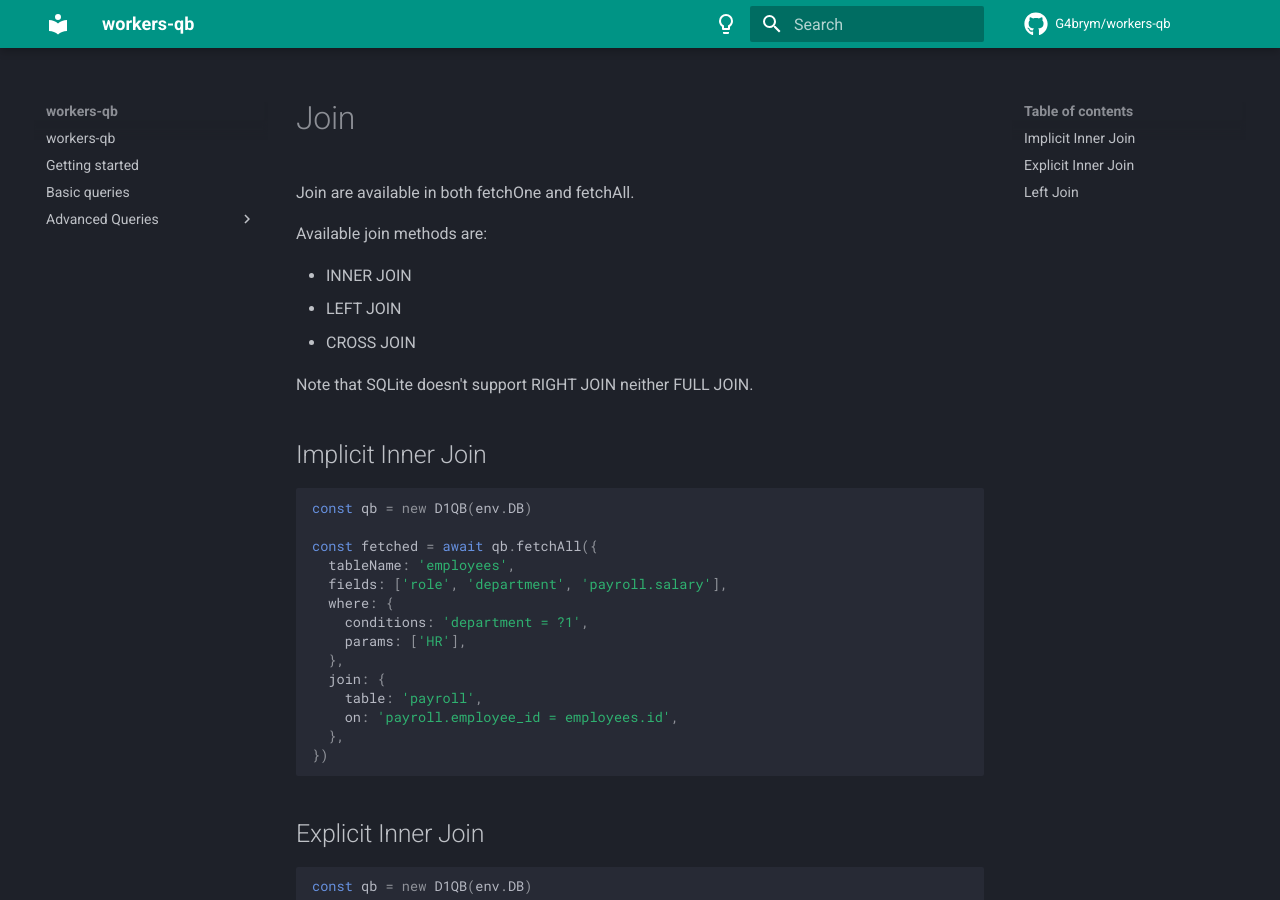
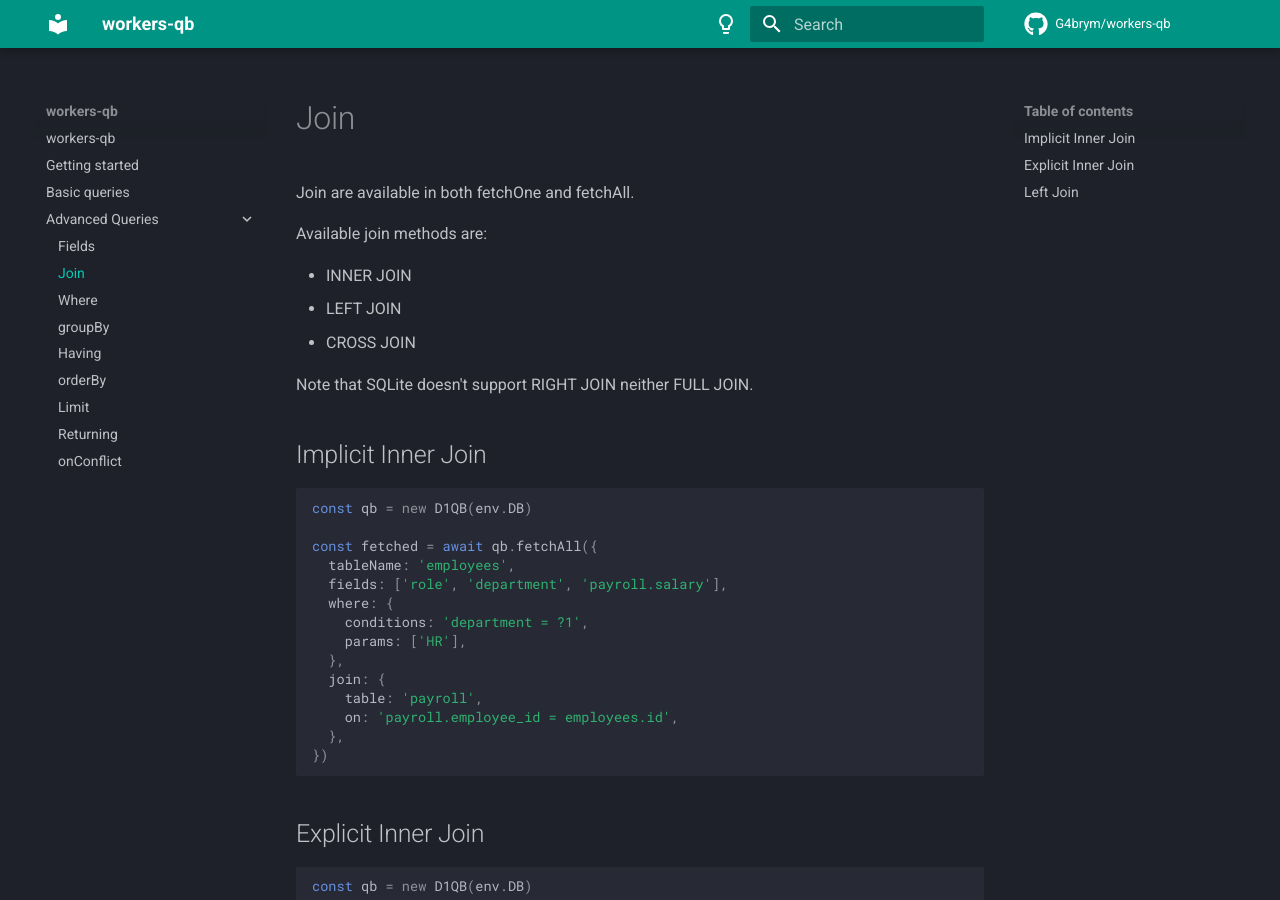
Before and after one commit to G4brym/workers-qb, an MkDocs documentation site: the page built from docs/pages/advanced-queries/join.md, in a window 1280 px wide and 900 px high. Built offline with MkDocs 1.6.1 and Material for MkDocs 9.7.7, drawn with Linux system fonts in a browser that asks for light colours; comment, search, counter and statistics services are not loaded.

Commit message:
Fix join docs

```diff
--- a/docs/mkdocs.yml
+++ b/docs/mkdocs.yml
@@ -37,6 +37,7 @@ nav:
   - basic-queries.md
   - Advanced Queries:
       - advanced-queries/fields.md
+      - advanced-queries/join.md
       - advanced-queries/where.md
       - advanced-queries/groupBy.md
       - advanced-queries/having.md
```
